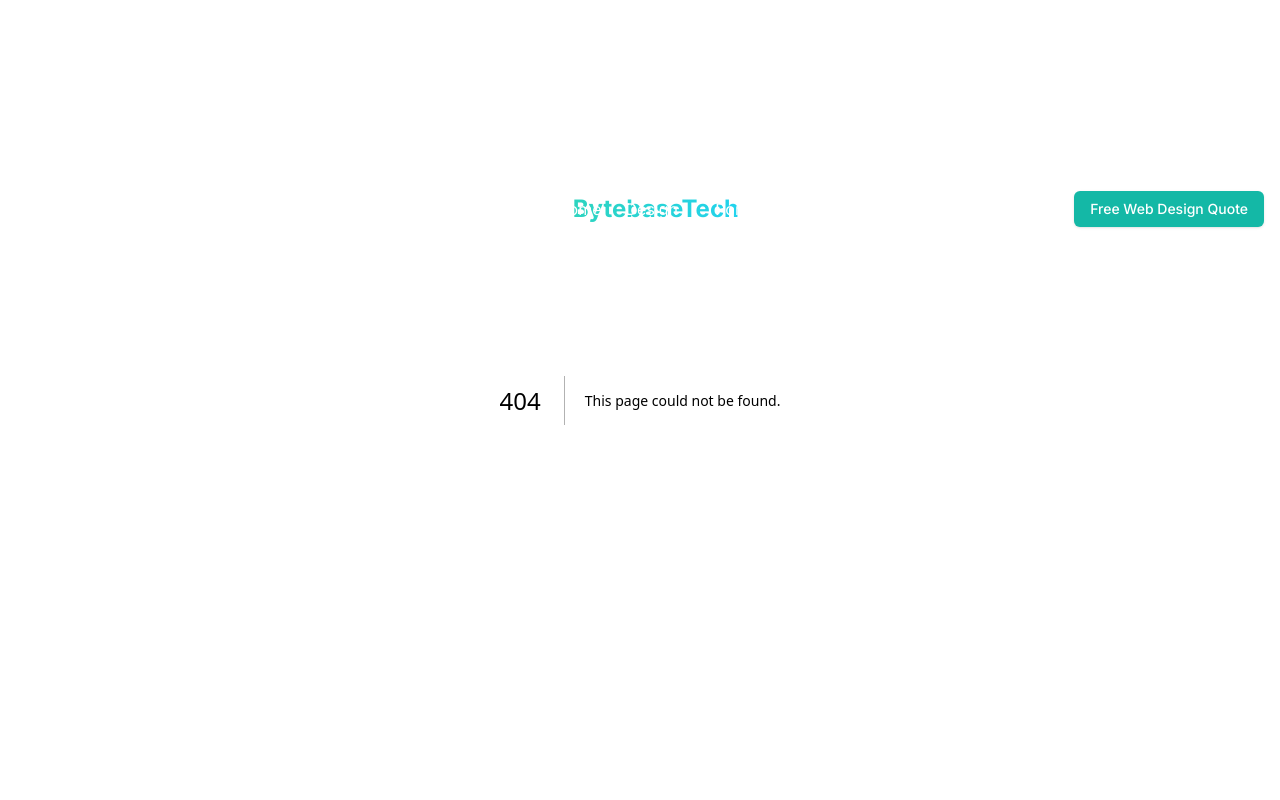
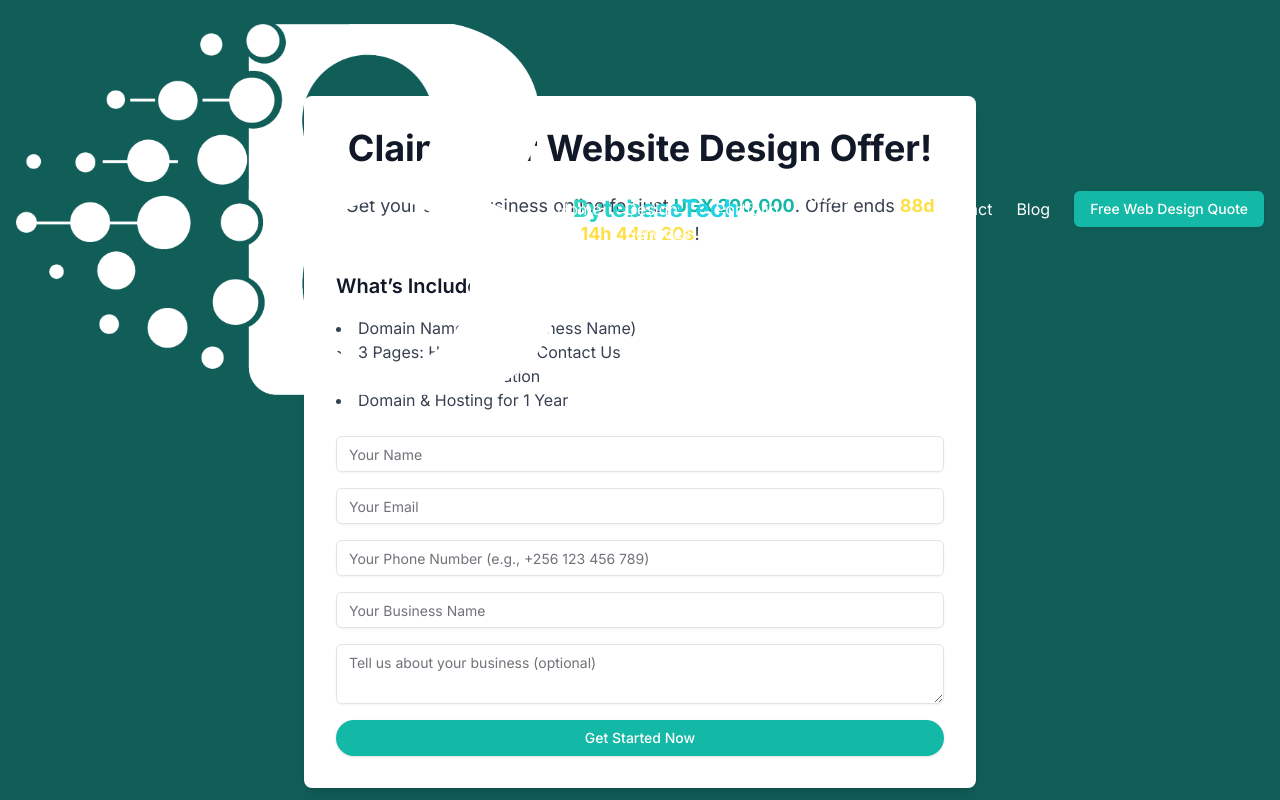
Before and after one commit to AdamUzDel/BytebaseWebRedesign, a Next.js app: page /offer in a window 1280 px wide. Before the commit this address had no page. Shown: the top 800 px of the page. Built offline with nearby package versions, Linux system fonts and the light colour scheme.

Commit message:
added web offer 200k with form

```diff
--- /dev/null
+++ b/app/offer/page.tsx
@@ -0,0 +1,149 @@
+"use client"
+import { motion } from "framer-motion"
+import { Button } from "@/components/ui/button"
+import { Input } from "@/components/ui/input"
+import { Textarea } from "@/components/ui/textarea"
+import { useState } from "react"
+import Countdown from "react-countdown"
+import axios from "axios"
+
+const Offer = () => {
+  const [formData, setFormData] = useState({
+    name: "",
+    email: "",
+    phone: "", // Added phone number field
+    businessName: "",
+    message: "",
+  })
+  const [submitted, setSubmitted] = useState(false)
+  const [loading, setLoading] = useState(false) // Added loading state
+  const [error, setError] = useState<string | null>(null) // Added error state for feedback
+
+  const handleChange = (e: React.ChangeEvent<HTMLInputElement | HTMLTextAreaElement>) => {
+    setFormData({ ...formData, [e.target.name]: e.target.value })
+  }
+
+  const handleSubmit = async (e: React.FormEvent) => {
+    e.preventDefault()
+    setLoading(true) // Start loading
+    setError(null) // Reset error
+
+    try {
+      // Replace with your Formspree endpoint
+      const response = await axios.post("https://formspree.io/f/mgvoddqn", {
+        ...formData,
+        _subject: "Website Design Offer 200k Submission", // Optional: Customize email subject
+      })
+
+      if (response.status === 200) {
+        setSubmitted(true)
+      }
+    } catch (err) {
+      const errorMessage = err instanceof Error ? err.message : 'An unknown error occurred';
+      setError("Something went wrong. Please try again: " + errorMessage)
+    } finally {
+      setLoading(false) // Stop loading
+    }
+  }
+
+  // Countdown renderer
+  const renderer = ({ days, hours, minutes, seconds }: { days: number; hours: number; minutes: number; seconds: number }) => (
+    <span className="font-bold text-yellow-300">
+      {days}d {hours}h {minutes}m {seconds}s
+    </span>
+  )
+
+  return (
+    <section className="min-h-screen bg-teal-800 flex items-center justify-center px-4 md:px-8 pt-24 pb-8">
+      <motion.div
+        className="max-w-2xl w-full bg-white p-8 rounded-lg shadow-lg text-center space-y-6"
+        initial={{ opacity: 0, y: 50 }}
+        animate={{ opacity: 1, y: 0 }}
+        transition={{ duration: 0.8, ease: "easeOut" }}
+      >
+        <h1 className="text-3xl md:text-4xl font-bold text-gray-900">
+          Claim Your Website Design Offer!
+        </h1>
+        <p className="text-lg text-gray-700">
+          Get your small business online for just{" "}
+          <span className="font-bold text-teal-500">UGX 200,000</span>. Offer ends{" "}
+          <Countdown date={"2025-03-15T23:59:59"} renderer={renderer} />!
+        </p>
+
+        <div className="text-left space-y-4">
+          <h2 className="text-xl font-semibold text-gray-900">What’s Included:</h2>
+          <ul className="list-disc list-inside text-gray-700">
+            <li>Domain Name (Your Business Name)</li>
+            <li>3 Pages: Home, About, Contact Us</li>
+            <li>Social Media Integration</li>
+            <li>Domain & Hosting for 1 Year</li>
+          </ul>
+        </div>
+
+        {!submitted ? (
+          <form onSubmit={handleSubmit} className="space-y-4">
+            <Input
+              type="text"
+              name="name"
+              placeholder="Your Name"
+              value={formData.name}
+              onChange={handleChange}
+              required
+              className="w-full"
+            />
+            <Input
+              type="email"
+              name="email"
+              placeholder="Your Email"
+              value={formData.email}
+              onChange={handleChange}
+              required
+              className="w-full"
+            />
+            <Input
+              type="tel"
+              name="phone"
+              placeholder="Your Phone Number (e.g., +256 123 456 789)"
+              value={formData.phone}
+              onChange={handleChange}
+              required
+              className="w-full"
+            />
+            <Input
+              type="text"
+              name="businessName"
+              placeholder="Your Business Name"
+              value={formData.businessName}
+              onChange={handleChange}
+              required
+              className="w-full"
+            />
+            <Textarea
+              name="message"
+              placeholder="Tell us about your business (optional)"
+              value={formData.message}
+              onChange={handleChange}
+              className="w-full"
+            />
+            {error && <p className="text-red-500 text-sm">{error}</p>}
+            <Button
+              type="submit"
+              disabled={loading}
+              className={`bg-teal-500 text-white px-6 py-3 rounded-full hover:bg-teal-600 w-full ${
+                loading ? "opacity-50 cursor-not-allowed" : ""
+              }`}
+            >
+              {loading ? "Submitting..." : "Get Started Now"}
+            </Button>
+          </form>
+        ) : (
+          <div className="text-teal-500 text-lg">
+            Thank you! We’ll get back to you soon to start building your website.
+          </div>
+        )}
+      </motion.div>
+    </section>
+  )
+}
+
+export default Offer
--- a/components/Hero.tsx
+++ b/components/Hero.tsx
@@ -1,16 +1,32 @@
 "use client"
 import { motion } from "framer-motion"
 import { Button } from "@/components/ui/button"
-import { ArrowRight, Rocket, ChevronDown } from "lucide-react"
+import { ArrowRight, Rocket, ChevronDown, X } from "lucide-react"
 import Link from "next/link"
+import { useState, useEffect } from "react"
+import Countdown from "react-countdown"
 
 const Hero = () => {
+  const [isModalOpen, setIsModalOpen] = useState(false)
+
+  // Show modal on page load
+  useEffect(() => {
+    setIsModalOpen(true)
+  }, [])
+
   const scrollToNextSection = () => {
     window.scrollTo({
       top: window.innerHeight,
       behavior: "smooth",
     })
   }
+
+  // Countdown renderer
+  const renderer = ({ days, hours, minutes, seconds }: { days: number; hours: number; minutes: number; seconds: number }) => (
+    <span className="font-bold text-yellow-300">
+      {days}d {hours}h {minutes}m {seconds}s
+    </span>
+  )
 
   return (
     <section className="relative bg-gray-900 text-white min-h-screen flex items-center justify-center px-4 md:px-8 overflow-hidden pt-20">
@@ -91,6 +107,57 @@ const Hero = () => {
         </motion.div>
       </div>
 
+      {/* Modal Pop-Up */}
+      {isModalOpen && (
+        <motion.div
+          className="fixed inset-0 bg-black bg-opacity-50 flex items-center justify-center z-50"
+          initial={{ opacity: 0 }}
+          animate={{ opacity: 1 }}
+          exit={{ opacity: 0 }}
+        >
+          <motion.div
+            className="bg-teal-500 text-white p-6 rounded-lg shadow-xl max-w-md w-full mx-4"
+            initial={{ scale: 0.8, opacity: 0 }}
+            animate={{ scale: 1, opacity: 1 }}
+            transition={{ duration: 0.5, ease: "easeOut" }}
+          >
+            <div className="flex justify-between items-center">
+              <h2 className="text-xl md:text-2xl font-semibold">
+                Small Business Website Offer!
+              </h2>
+              <Button
+                variant="ghost"
+                size="icon"
+                onClick={() => setIsModalOpen(false)}
+                className="text-white hover:bg-teal-600"
+              >
+                <X size={24} />
+              </Button>
+            </div>
+            <p className="mt-2 text-base">
+              Get your business online for just{" "}
+              <span className="font-bold text-yellow-300">UGX 200,000</span>! Includes:
+            </p>
+            <ul className="list-disc list-inside mt-2 text-sm md:text-base">
+              <li>Domain Name (Your Business Name)</li>
+              <li>3 Pages: Home, About, Contact Us</li>
+              <li>Social Media Integration</li>
+              <li>Domain & Hosting for 1 Year</li>
+            </ul>
+            <p className="mt-4">
+              Hurry! Offer ends{" "}
+              <Countdown date={"2025-03-15T23:59:59"} renderer={renderer} />!
+            </p>
+            <Button
+              asChild
+              className="mt-4 bg-yellow-400 text-gray-900 px-6 py-2 rounded-full hover:bg-yellow-500 transition duration-300 w-full"
+            >
+              <Link href="/offer">Claim Offer Now</Link>
+            </Button>
+          </motion.div>
+        </motion.div>
+      )}
+
       {/* Scroll Down Indicator */}
       <motion.div
         className="absolute bottom-1 left-1/2 transform -translate-x-1/2"
--- a/package.json
+++ b/package.json
@@ -16,6 +16,7 @@
     "@radix-ui/react-slot": "^1.1.1",
     "@radix-ui/react-tabs": "^1.1.2",
     "@radix-ui/react-toast": "^1.2.3",
+    "axios": "^1.7.9",
     "class-variance-authority": "^0.7.1",
     "clsx": "^2.1.1",
     "firebase": "^11.2.0",
@@ -23,6 +24,7 @@
     "lucide-react": "^0.468.0",
     "next": "^15.1.6",
     "react": "^19.0.0",
+    "react-countdown": "^2.3.6",
     "react-dom": "^19.0.0",
     "react-schemaorg": "^2.0.0",
     "schema-dts": "^1.1.2",
```
Also changed, not shown: 1 other file (tests, documents, lock files or other folders).
